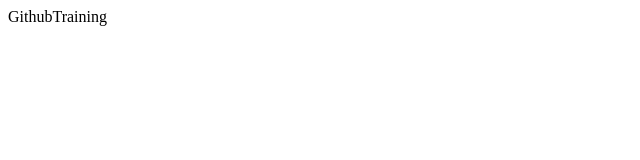
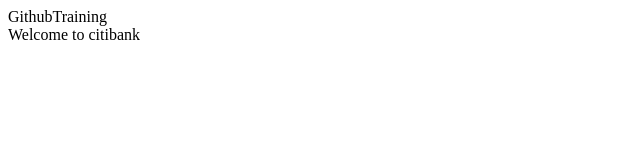
Before and after one commit to vkothale/githubtraining2, a plain HTML site: page index.html in a window 1280 px wide. Shown: the whole page, without its empty margins (0-640 px from the left). Drawn offline with Linux system fonts and the light colour scheme.

Commit message:
Added and modified one file

```diff
--- a/index.html
+++ b/index.html
@@ -1 +1,6 @@
-<html>GithubTraining</html>
+<html>
+    <header>GithubTraining</header>
+    <body>
+        Welcome to citibank
+    </body>
+    </html>
```
Also changed, not shown: VK.txt (added).
